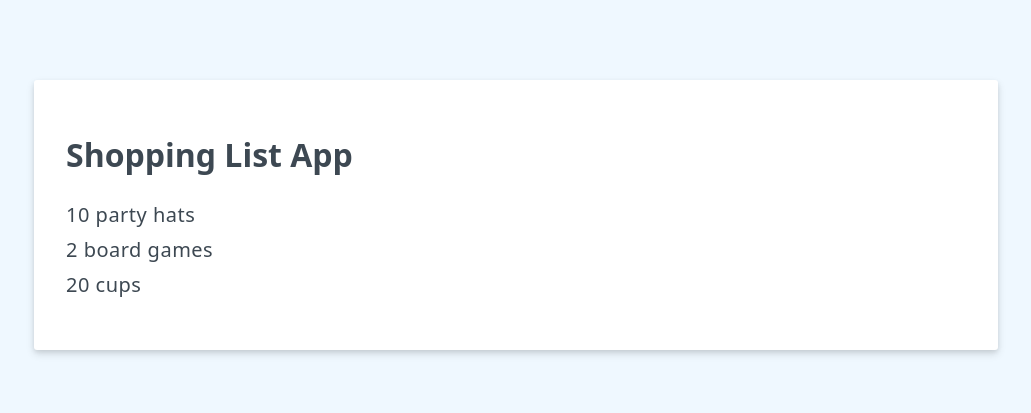
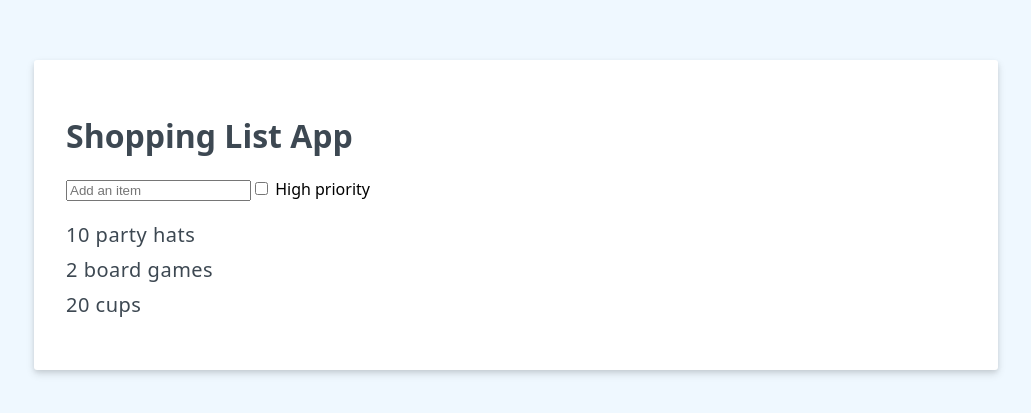
Before and after one commit to Munegu/first-project-vue, a Vue app: page / in a window 1280 px wide. Shown: the part 185-598 px from the top of the page, without its empty margins (124-1155 px from the left). Built offline with nearby package versions, Linux system fonts and the light colour scheme.

Commit message:
discover v-model

```diff
--- a/src/App.vue
+++ b/src/App.vue
@@ -7,10 +7,19 @@ const items = ref([
   {id: 2, label: '2 board games'},
   {id: 3, label: '20 cups'}
 ]);
+const newItem = ref("");
+const newItemHighPriority = ref(false);
+// const iceCreamFlavors = ref([]);
 </script>
 
 <template>
   <h1>{{ header }}</h1>
+  <input v-model="newItem" type="text" placeholder="Add an item">
+  <label>
+    <input type="checkbox" v-model="newItemHighPriority">
+    High priority
+  </label>
+
   <ul>
     <li v-for="({id, label}) in items" :key="id">
       {{ label }}
```
